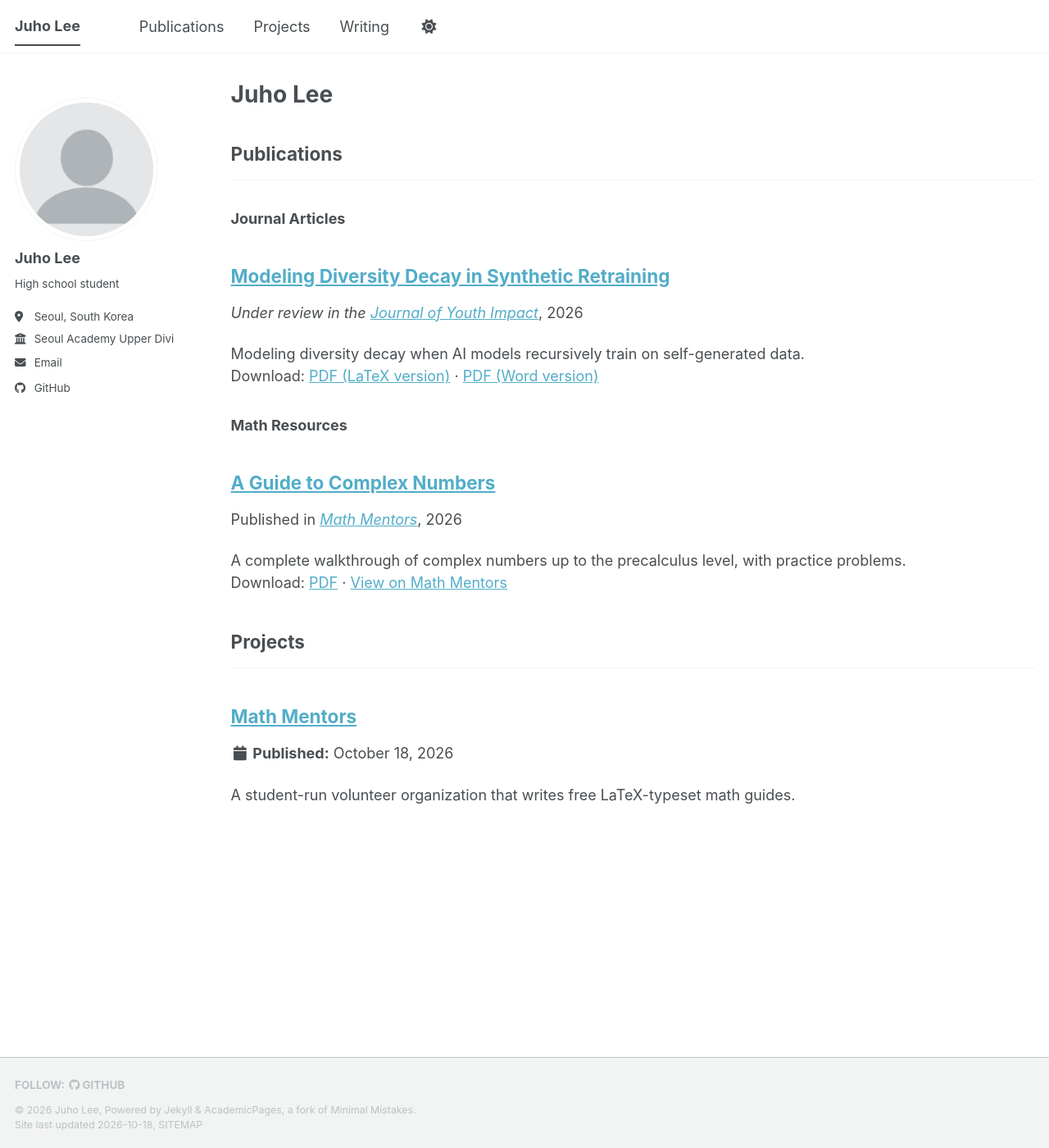
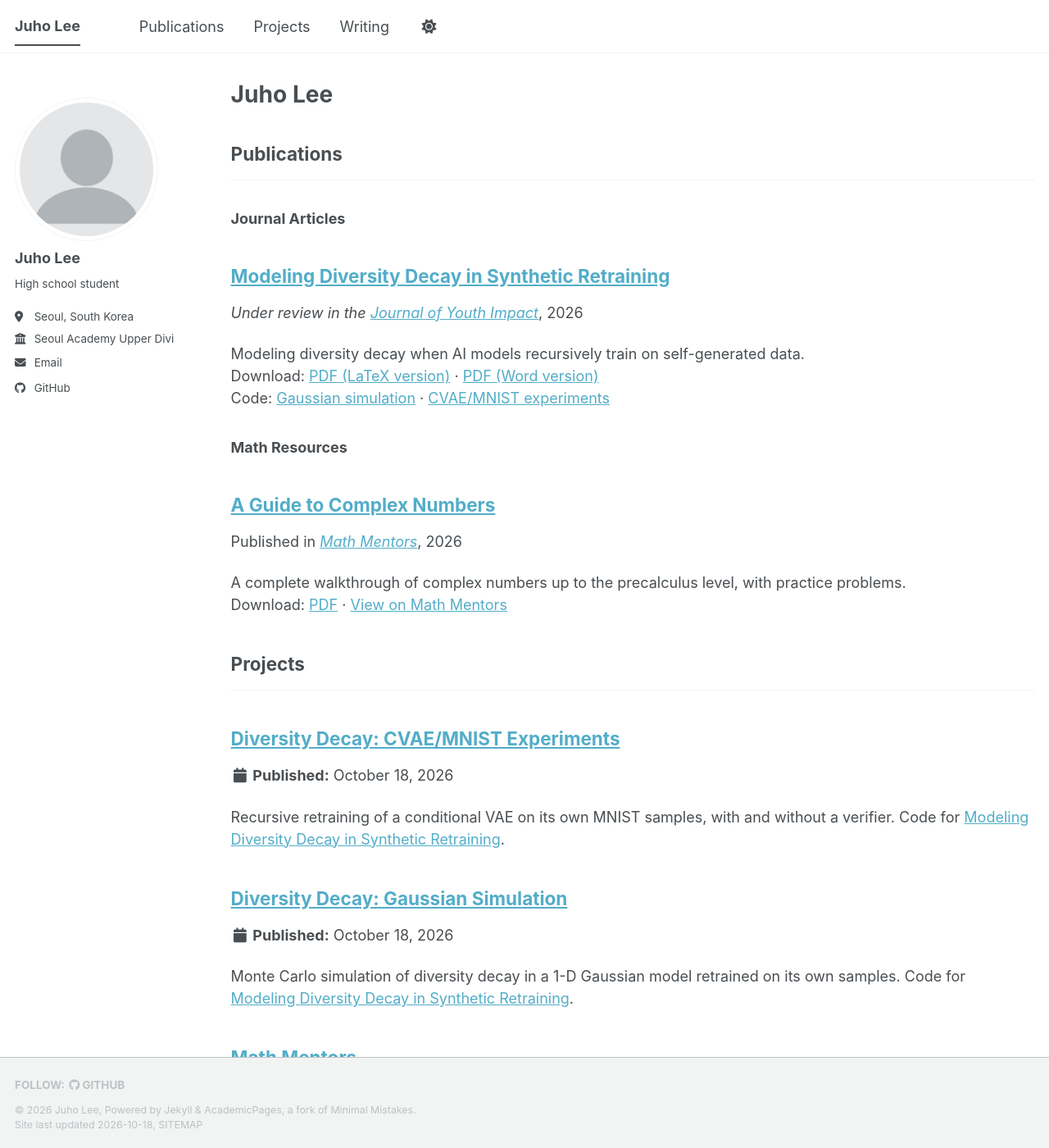
Before and after one commit to juholee10/juholee10.github.io, a Jekyll site: the page built from _pages/home.html, in a window 1280 px wide and 1400 px high. Shown: the whole window at 82% size. Built offline with Jekyll 4.4.1, drawn with Linux system fonts in a browser that asks for light colours; a style sheet for code colours, icons or effects is not loaded.

Commit message:
Add Gaussian simulation and CVAE/MNIST code as projects
Each project links to its GitHub repo, the paper, and the other
project. The paper's entry gets a Code line linking to both.

```diff
--- /dev/null
+++ b/_portfolio/diversity-decay-synthetic-retraining.md
@@ -0,0 +1,11 @@
+---
+title: "Diversity Decay: CVAE/MNIST Experiments"
+collection: portfolio
+excerpt: 'Recursive retraining of a conditional VAE on its own MNIST samples, with and without a verifier. Code for [Modeling Diversity Decay in Synthetic Retraining](/publication/2026-diversity-decay).'
+---
+
+[GitHub repository](https://github.com/juholee10/diversity-decay-synthetic-retraining) · Paper: [Modeling Diversity Decay in Synthetic Retraining](/publication/2026-diversity-decay)
+
+Code for the CVAE/MNIST experiments of the paper. A CVAE trained on 500 real MNIST digits is retrained from scratch on its own samples for 50 generations under three conditions: no verifier, a discriminator that keeps the top 10% of samples, and the discriminator plus 10% real data. Each generation is measured with the Vendi Score, Coverage, FID, and held-out reconstruction loss.
+
+The Gaussian simulation is in a separate project: [Diversity Decay: Gaussian Simulation](/portfolio/gaussian-toy-model/).
--- /dev/null
+++ b/_portfolio/gaussian-toy-model.md
@@ -0,0 +1,11 @@
+---
+title: "Diversity Decay: Gaussian Simulation"
+collection: portfolio
+excerpt: 'Monte Carlo simulation of diversity decay in a 1-D Gaussian model retrained on its own samples. Code for [Modeling Diversity Decay in Synthetic Retraining](/publication/2026-diversity-decay).'
+---
+
+[GitHub repository](https://github.com/juholee10/gaussian-toy-model) · Paper: [Modeling Diversity Decay in Synthetic Retraining](/publication/2026-diversity-decay)
+
+Code for the Gaussian setting of the paper. Each generation refits a 1-D Gaussian to samples drawn from the previous generation's fit, over 500 independent trials. The simulations compare three settings: no filtering, a fixed-radius verifier, and the verifier with 10% fresh real data each generation.
+
+The CVAE/MNIST experiments are in a separate project: [Diversity Decay: CVAE/MNIST Experiments](/portfolio/diversity-decay-synthetic-retraining/).
--- a/_publications/2026-diversity-decay.md
+++ b/_publications/2026-diversity-decay.md
@@ -5,7 +5,7 @@ category: manuscripts
 permalink: /publication/2026-diversity-decay
 date: 2026-09-01
 venue: 'Under review in the <a href="https://journaljyi.org">Journal of Youth Impact</a>'
-excerpt: 'Modeling diversity decay when AI models recursively train on self-generated data.<br />Download: [PDF (LaTeX version)](/files/DiversityDecayTex.pdf) · [PDF (Word version)](/files/DiversityDecayWord.pdf)'
+excerpt: 'Modeling diversity decay when AI models recursively train on self-generated data.<br />Download: [PDF (LaTeX version)](/files/DiversityDecayTex.pdf) · [PDF (Word version)](/files/DiversityDecayWord.pdf)<br />Code: [Gaussian simulation](/portfolio/gaussian-toy-model/) · [CVAE/MNIST experiments](/portfolio/diversity-decay-synthetic-retraining/)'
 ---
 
 When generative models are retrained on their own synthetic data, the diversity of their outputs can decay over generations, a problem known as model collapse. This paper studies that decay in two settings. First, a Gaussian model gives a proof of diversity loss, supported by simulation. Second, a CVAE trained on MNIST compares three retraining strategies: no filtering, verifier filtering, and verifier filtering combined with real data. The main finding is that common metrics can miss or misrepresent diversity loss.
@@ -13,3 +13,5 @@ When generative models are retrained on their own synthetic data, the diversity
 Written through the Seoul Research Program, mentored by Professor Haifeng Xu (University of Chicago).
 
 Download: [PDF (LaTeX version)](/files/DiversityDecayTex.pdf) · [PDF (Word version)](/files/DiversityDecayWord.pdf)
+
+Code: [Gaussian simulation](/portfolio/gaussian-toy-model/) · [CVAE/MNIST experiments](/portfolio/diversity-decay-synthetic-retraining/)
```
